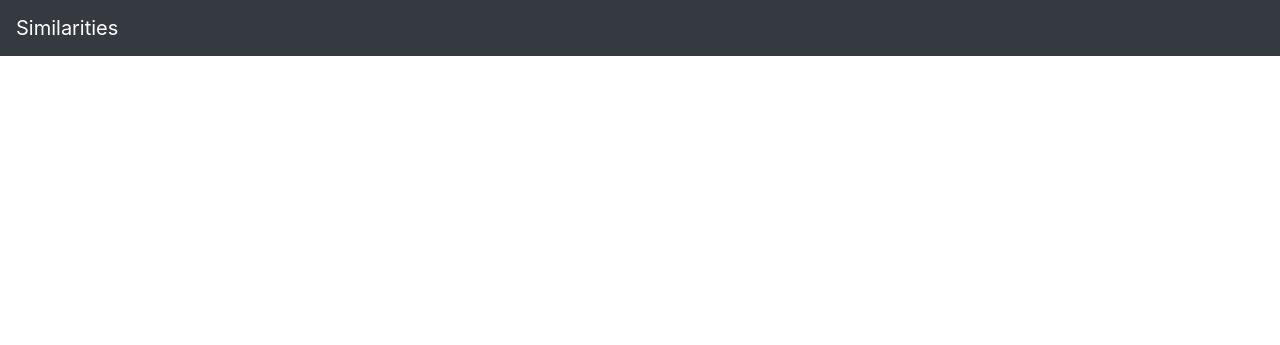
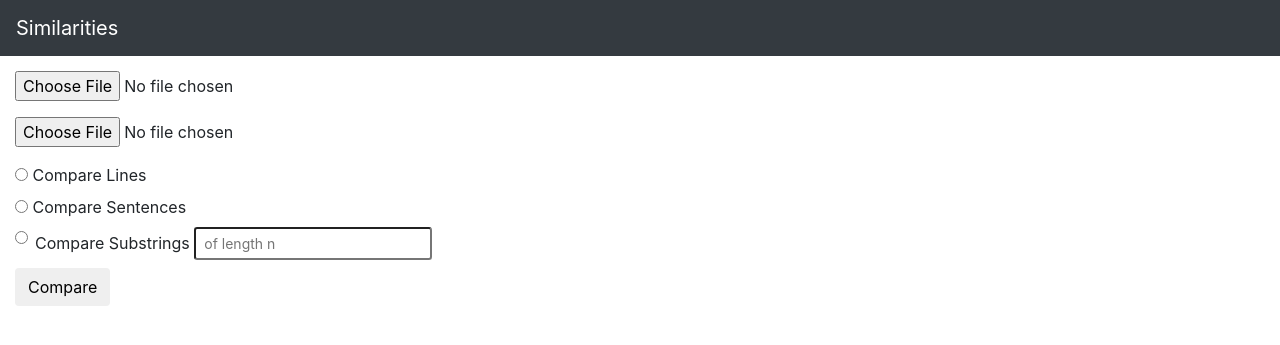
Before and after one commit to wiltrahan/pset6, a Flask app: page / in a window 1280 px wide. Shown: the top 345 px of the page. Run offline with Flask 2, Linux system fonts and the light colour scheme; some libraries are stand-ins or nearby versions.

Commit message:
complete pset6

```diff
--- a/similarities/templates/index.html
+++ b/similarities/templates/index.html
@@ -4,8 +4,35 @@
 
     <div class="col">
         <form action="/compare" enctype="multipart/form-data" method="post">
+            <div class="form-group">
+                <input class="form-control-file" name="file1" type="file">
+            </div>
+            <div class="form-group">
+                <input class="form-control-file" name="file2" type="file">
+            </div>
 
-            <!-- TODO -->
+            <div class="form-group">
+                <div class="form-check">
+                    <label class="form-check-label">
+                        <input class="form-check-input" name="algorithm" type="radio" value="lines">
+                        Compare Lines
+                    </label>
+                </div>
+                <div class="form-check">
+                    <label class="form-check-label">
+                        <input class="form-check-input" name="algorithm" type="radio" value="sentences">
+                        Compare Sentences
+                    </label>
+                </div>
+                <div class="form-check">
+                    <label class="form-check-label">
+                        <input class="form-check-input" name="algorithm" type="radio" value="substrings">
+                        Compare Substrings
+                        <input class="form control form-control-sm" min="1" name="length" placeholder="of length n" type="number">
+                    </label>
+                </div>
+                <button class="btn btn-default" type="submit">Compare</button>
+            </div>
 
         </form>
     </div>
```
